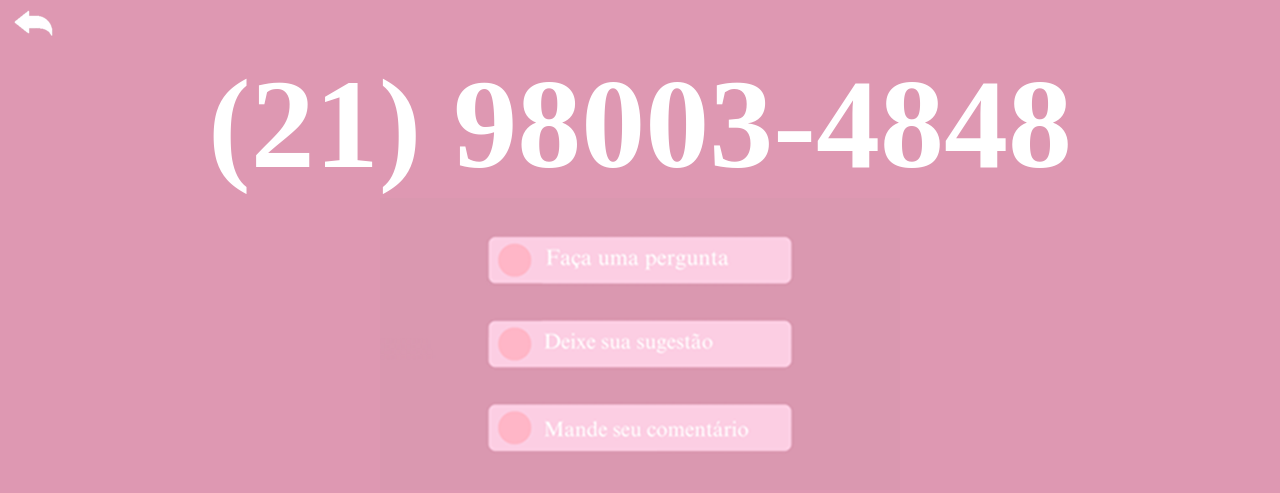
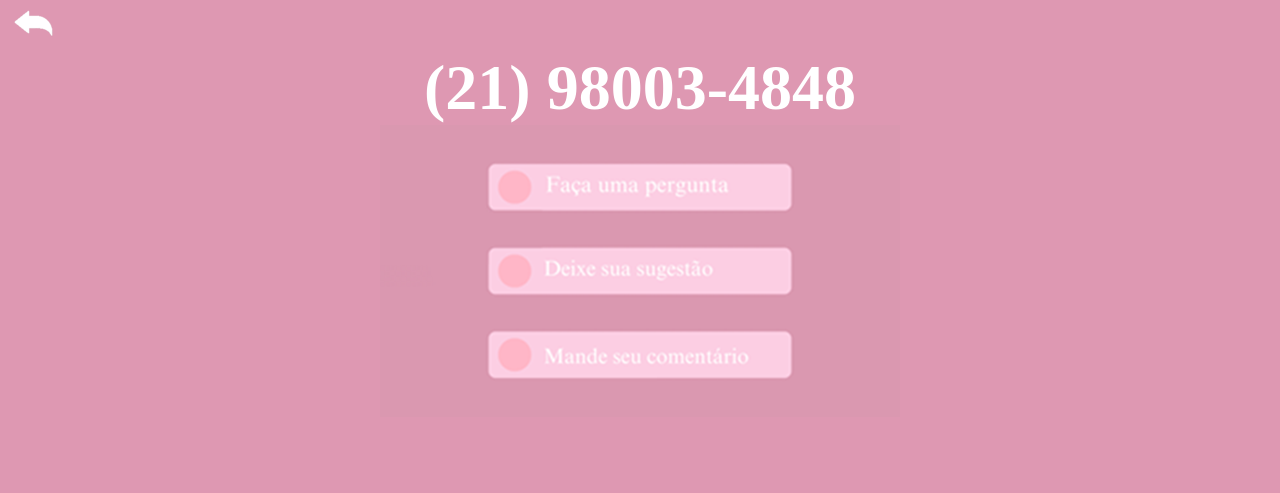
Before and after one commit to arleypedro/projeto_candy-sky, a plain HTML site: page html/fale_conosco.html in a window 1280 px wide. Drawn offline with Linux system fonts and the light colour scheme.

Commit message:
atualização em 07/10/24
foram atualizadas as imagens do página encomendas.

```diff
--- a/html/fale_conosco.html
+++ b/html/fale_conosco.html
@@ -11,7 +11,7 @@
             <a href="index.html"><img src="../imagens/seta_voltar.png">
             </a>
         </div>
-        <h1>(21) 98003-4848</h1>
+        <h2>(21) 98003-4848</h2>
         <div class="fale_conosco"> <!-- Div container -->
             <img src="../imagens/fale_conosco_22_pequeno.png" alt="imagem ">
            <!-- /*<img src="../imagens/fale_conosco_22_pequeno.png" alt="Image Mapeada" usemap="#imagemMap"> Imagem com mapeamento
--- a/style/styles.css
+++ b/style/styles.css
@@ -47,6 +47,16 @@ h1 {
     color: white;
     font-size: 10vw;
     font-family: var(--fonte-titulo);
+}
+
+h2 {
+   background-color: var(--cor1);
+   margin: auto;
+   padding-left: auto;
+   text-align: center;
+   color: white;
+   font-size: 5vw;
+   font-family: var(--fonte-titulo);
 }
 #links {
     margin-bottom: 20px;
```
Also changed, not shown: html/encomendas.html (+3 -3 lines).
